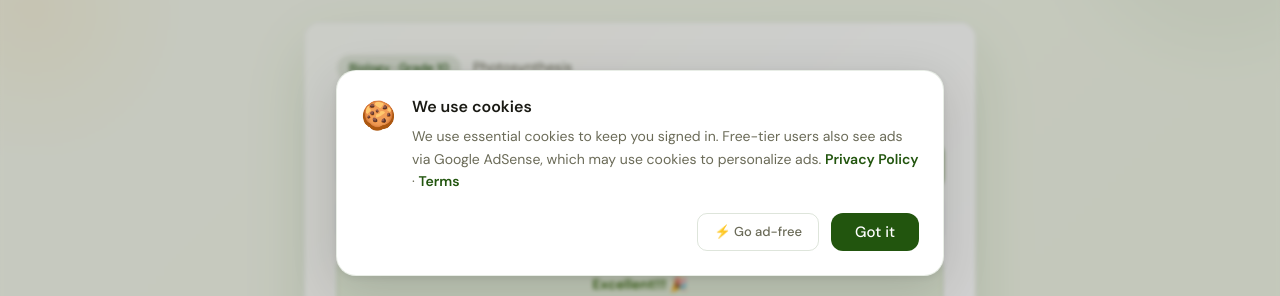
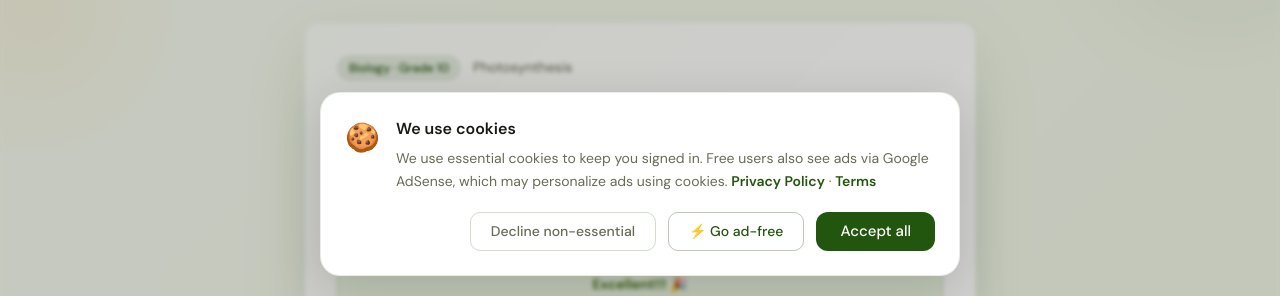
Before and after one commit to sonmezmehmetvehbi-creator/projcet-2, a Next.js app: page / in a window 1280 px wide. Shown: the part 500-796 px from the top of the page. Built offline with nearby package versions, Linux system fonts and the light colour scheme; no server answers.

Commit message:
Fix cookie banner - require explicit accept or decline

```diff
--- a/src/components/ui/CookieBanner.tsx
+++ b/src/components/ui/CookieBanner.tsx
@@ -9,14 +9,18 @@ export default function CookieBanner() {
   useEffect(() => {
     const accepted = localStorage.getItem('cookie_consent')
     if (!accepted) {
-      // Small delay so it doesn't flash immediately on load
       const timer = setTimeout(() => setVisible(true), 1500)
       return () => clearTimeout(timer)
     }
   }, [])
 
   function accept() {
-    localStorage.setItem('cookie_consent', 'true')
+    localStorage.setItem('cookie_consent', 'accepted')
+    setVisible(false)
+  }
+
+  function decline() {
+    localStorage.setItem('cookie_consent', 'declined')
     setVisible(false)
   }
 
@@ -24,17 +28,14 @@ export default function CookieBanner() {
 
   return (
     <>
-      {/* Subtle backdrop */}
-      <div
-        onClick={accept}
-        style={{
-          position:'fixed', inset:0,
-          background:'rgba(0,0,0,0.18)',
-          backdropFilter:'blur(2px)',
-          zIndex:998,
-          animation:'cookieFadeIn 0.4s ease forwards',
-        }}
-      />
+      {/* Backdrop — NOT clickable to dismiss */}
+      <div style={{
+        position:'fixed', inset:0,
+        background:'rgba(0,0,0,0.18)',
+        backdropFilter:'blur(2px)',
+        zIndex:998,
+        animation:'cookieFadeIn 0.4s ease forwards',
+      }} />
 
       {/* Banner */}
       <div style={{
@@ -44,10 +45,10 @@ export default function CookieBanner() {
         transform:'translateX(-50%)',
         zIndex:999,
         width:'calc(100% - 3rem)',
-        maxWidth:'38rem',
+        maxWidth:'40rem',
         background:'white',
         borderRadius:'1.25rem',
-        boxShadow:'0 12px 48px rgba(0,0,0,0.14), 0 2px 8px rgba(0,0,0,0.08)',
+        boxShadow:'0 12px 48px rgba(0,0,0,0.14)',
         border:'1px solid rgba(34,85,14,0.1)',
         padding:'1.5rem',
         animation:'cookieSlideUp 0.5s cubic-bezier(0.16,1,0.3,1) forwards',
@@ -59,25 +60,40 @@ export default function CookieBanner() {
               We use cookies
             </p>
             <p style={{ fontSize:'0.875rem', color:'rgb(107,107,88)', lineHeight:1.6 }}>
-              We use essential cookies to keep you signed in. Free-tier users also see ads via Google AdSense, which may use cookies to personalize ads.{' '}
-              <Link href="/privacy" style={{ color:'rgb(34,85,14)', fontWeight:600, textDecoration:'none' }}>
+              We use essential cookies to keep you signed in. Free users also see ads via Google AdSense, which may personalize ads using cookies.{' '}
+              <Link href="/privacy" target="_blank" style={{ color:'rgb(34,85,14)', fontWeight:600, textDecoration:'none' }}>
                 Privacy Policy
               </Link>
               {' '}·{' '}
-              <Link href="/terms" style={{ color:'rgb(34,85,14)', fontWeight:600, textDecoration:'none' }}>
+              <Link href="/terms" target="_blank" style={{ color:'rgb(34,85,14)', fontWeight:600, textDecoration:'none' }}>
                 Terms
               </Link>
             </p>
           </div>
         </div>
 
-        <div style={{ display:'flex', gap:'0.75rem', justifyContent:'flex-end' }}>
+        <div style={{ display:'flex', gap:'0.75rem', justifyContent:'flex-end', flexWrap:'wrap' }}>
+          <button
+            onClick={decline}
+            style={{
+              padding:'0.5rem 1.25rem', borderRadius:'0.625rem',
+              fontSize:'0.875rem', fontWeight:500,
+              color:'rgb(107,107,88)', background:'transparent',
+              border:'1.5px solid rgba(34,85,14,0.2)', cursor:'pointer',
+              transition:'all 0.2s',
+            }}
+            onMouseEnter={e => (e.currentTarget.style.borderColor = 'rgba(34,85,14,0.5)')}
+            onMouseLeave={e => (e.currentTarget.style.borderColor = 'rgba(34,85,14,0.2)')}
+          >
+            Decline non-essential
+          </button>
           <Link href="/pricing" style={{
             display:'inline-flex', alignItems:'center', gap:'0.375rem',
-            padding:'0.5rem 1rem', borderRadius:'0.625rem',
-            fontSize:'0.8125rem', fontWeight:500, color:'rgb(107,107,88)',
-            textDecoration:'none', border:'1px solid rgba(34,85,14,0.15)',
-            background:'transparent',
+            padding:'0.5rem 1.25rem', borderRadius:'0.625rem',
+            fontSize:'0.875rem', fontWeight:500,
+            color:'rgb(34,85,14)', textDecoration:'none',
+            border:'1.5px solid rgba(34,85,14,0.3)',
+            background:'transparent', transition:'all 0.2s',
           }}>
             ⚡ Go ad-free
           </Link>
@@ -86,7 +102,7 @@ export default function CookieBanner() {
             className="btn-primary"
             style={{ padding:'0.5rem 1.5rem', fontSize:'0.9375rem' }}
           >
-            Got it
+            Accept all
           </button>
         </div>
       </div>
```
